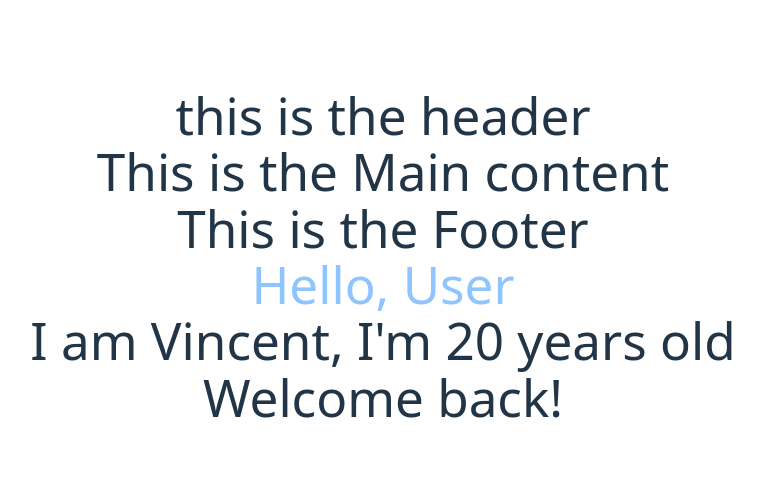
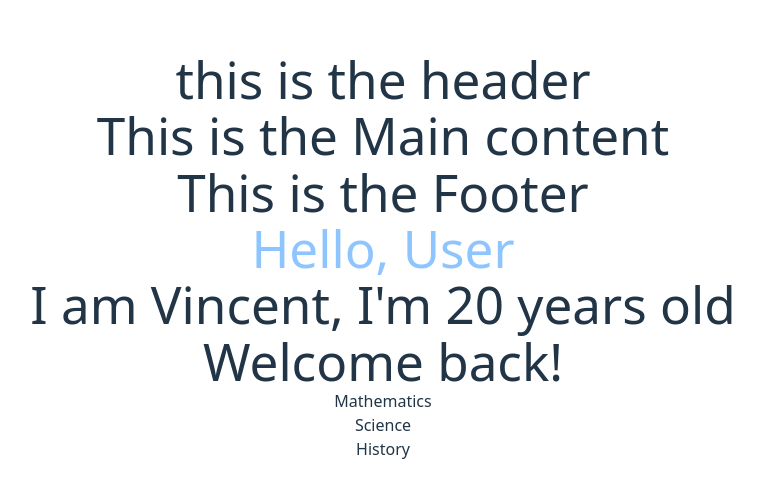
Before and after one commit to vinceaintreadin-21/appdev1, a React (Vite) app in the folder react-quickstart/: page / in a window 1280 px wide. Shown: the part 144-642 px from the top of the page, without its empty margins (257-1020 px from the left). Built offline with nearby package versions, Linux system fonts and the light colour scheme.

Commit message:
Done rendering lists

```diff
--- a/react-quickstart/src/App.jsx
+++ b/react-quickstart/src/App.jsx
@@ -36,6 +36,60 @@ if (isLoggedIn) {
   content = <h1>Please log in.</h1>;
 }
 
+//making rendering lists
+const subjects = [
+  { id: 1, name: 'Mathematics' },
+  { id: 2, name: 'Science' },
+  { id: 3, name: 'History' },
+]
+
+const listItems = subjects.map((subject) =>
+  <li key={subject.id}>{subject.name}</li>
+);
+
+function SubjectList() {
+  return (
+    <ul>
+      {listItems}
+    </ul>
+  );
+}
+
+// function ClickButton() {
+//   function handleClick() {
+//     alert('Button clicked!');
+//   }
+
+//   return (
+//     <button onClick={handleClick}>
+//       Click Me
+//     </button>
+//   );
+// }
+
+// function Counter() {
+//   const [count, setCount] = useState(0)
+
+//   function increment() {
+//     setCount(count + 1)
+//   }
+
+//   return (
+//     <div>
+//       <p>Count: {count}</p>
+//       <button onClick={increment}>Increment</button>
+//     </div>
+//   )
+
+// }
+
+// function DataSharing(name, age) {
+//   return (
+//     <div>
+//       <h1>I am {name}, I'm {age} years old </h1>
+//     </div>
+//   )
+// }
 
 function App() {
   return(
@@ -53,6 +107,11 @@ function App() {
       <h1>I am {student.name}, I'm {student.age} years old </h1> {/*Done displaying data*/}
 
       <p>{content}</p> {/*Done conditional rendering*/}
+
+      <SubjectList /> {/*Done rendering lists*/}
+      {/* <ClickButton /> Done responding to events */}
+      {/* <Counter /> Done using hooks */}
+      {/* <DataSharing name="Dover" age={20} /> Done sharing data between components */}
     </>
   )
 }
```
